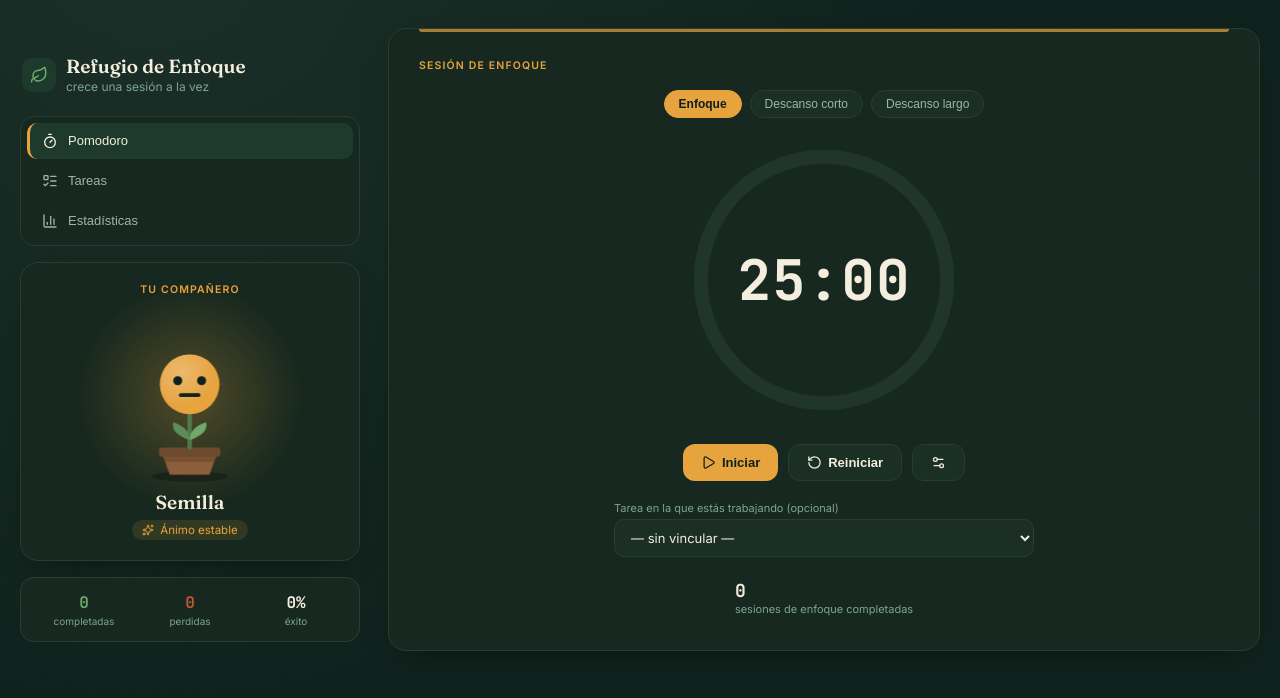
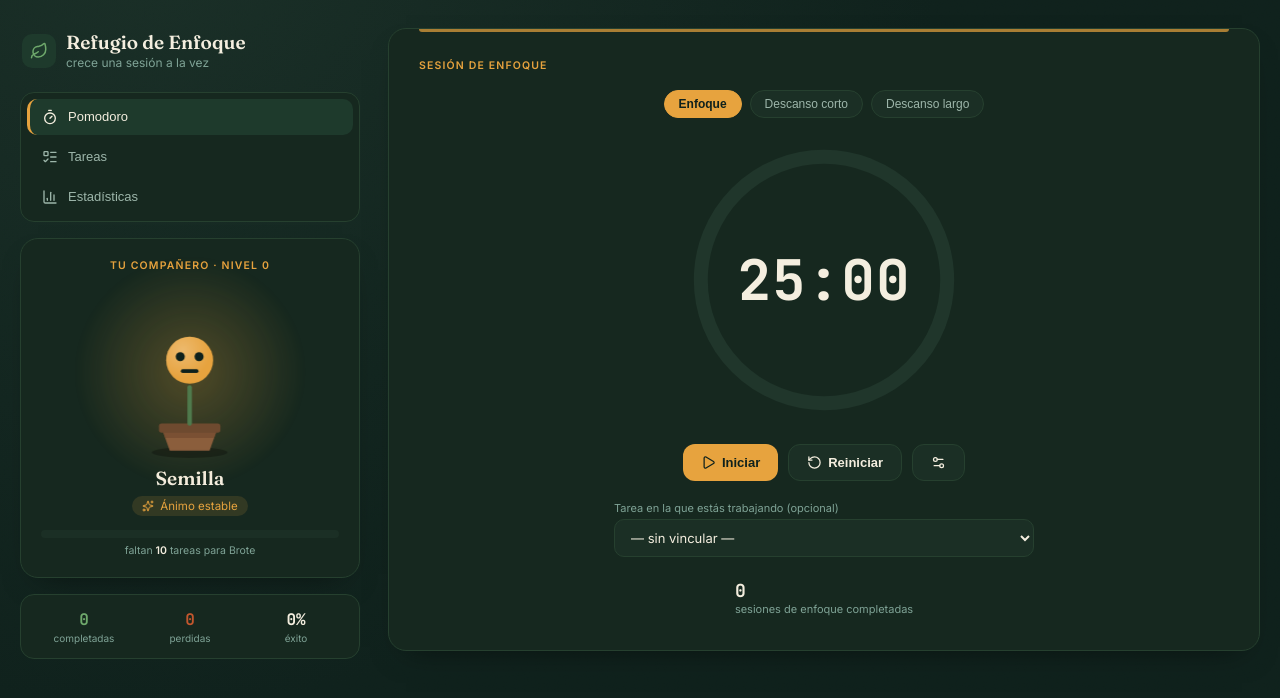
Before and after one commit to derekrojo120599/Focus-APP, a React (Vite) app: page / in a window 1280 px wide. Shown: the top 698 px of the page. Built offline with nearby package versions, Linux system fonts and the light colour scheme.

Commit message:
mejora en los avatares
ahora los avatares van a cambiar según el número de tareas realizadas

```diff
--- a/src/App.jsx
+++ b/src/App.jsx
@@ -53,12 +53,26 @@ function withinDays(dateStr, days) {
   const diff = (now - d) / (1000 * 60 * 60 * 24);
   return diff >= 0 && diff <= days;
 }
+const STAGE_NAMES = [
+  "Semilla", "Brote", "Retoño", "Arbusto", "Árbol joven",
+  "Árbol floreciente", "Árbol en flor", "Árbol frondoso", "Árbol con frutos", "Árbol dorado",
+  "Árbol luminoso", "Árbol resplandeciente", "Árbol ancestral", "Árbol sagrado", "Árbol celestial",
+  "Árbol mítico", "Árbol legendario", "Árbol eterno", "Árbol cósmico", "Árbol del infinito",
+  "Árbol de la eternidad",
+];
+const MAX_LEVEL = 20; // level 20 = 200 tareas completadas
+
 function getStage(completedCount) {
-  if (completedCount >= 50) return { name: "Árbol radiante", level: 5 };
-  if (completedCount >= 30) return { name: "Árbol", level: 4 };
-  if (completedCount >= 15) return { name: "Retoño", level: 3 };
-  if (completedCount >= 5) return { name: "Brote", level: 2 };
-  return { name: "Semilla", level: 1 };
+  const level = Math.min(Math.floor(completedCount / 10), MAX_LEVEL);
+  const intoLevel = completedCount - level * 10;
+  const toNext = level < MAX_LEVEL ? 10 - intoLevel : 0;
+  return {
+    level,
+    name: STAGE_NAMES[level],
+    next: level < MAX_LEVEL ? STAGE_NAMES[level + 1] : null,
+    progressPct: level < MAX_LEVEL ? (intoLevel / 10) * 100 : 100,
+    toNext,
+  };
 }
 function getMood(tasks) {
   const recent = tasks.filter(
@@ -75,20 +89,35 @@ const MOOD_COLOR = { happy: "#6FA96C", neutral: "#E7A33E", sad: "#C3572E" };
 const MOOD_LABEL = { happy: "contento", neutral: "estable", sad: "decaído" };
 
 /* ---------------------------------------------------------
-   Companion creature — SVG, grows with completed tasks,
-   expression + posture follow recent success rate
+   Companion creature — SVG, evolves through 21 forms
+   (one every 10 completed tasks, up to level 20 / 200 tasks).
+   Growth is parametric: leaves → flowers → fruit → aura
+   rings → orbiting sparkles → crown, layered on top of the
+   mood-driven face/posture so habit progress and day-to-day
+   mood read as two separate signals.
 --------------------------------------------------------- */
+function polar(cx, cy, r, deg) {
+  const rad = (deg * Math.PI) / 180;
+  return [cx + r * Math.cos(rad), cy + r * Math.sin(rad)];
+}
+
 function Companion({ level, mood, size = 176 }) {
   const bodyColor = MOOD_COLOR[mood];
-  const leafPairs = Math.min(level, 4);
-  const showFlower = level >= 5;
-  const bodyR = 30 + level * 3;
   const tilt = mood === "sad" ? -6 : mood === "happy" ? 2 : 0;
+
+  const leafPairs = Math.min(level, 6);
+  const bodyR = 26 + Math.min(level, 8) * 2;
+  const flowerCount = level >= 5 ? Math.min(level - 4, 8) : 0;
+  const fruitCount = level >= 10 ? Math.min(level - 9, 6) : 0;
+  const auraRings = level >= 12 ? Math.min(Math.floor((level - 11) / 2) + 1, 4) : 0;
+  const orbitCount = level >= 15 ? Math.min(level - 14, 6) : 0;
+  const hasCrown = level >= 18;
+  const auraPalette = ["#93A8D6", "#E7A33E", "#6FA96C", "#F4D58D"];
 
   return (
     <div className={`companion-stage mood-${mood}`}>
       <div className="companion-glow" style={{ background: `radial-gradient(circle, ${bodyColor}55 0%, transparent 70%)` }} />
-      {mood === "happy" && (
+      {mood === "happy" && level < 15 && (
         <div className="sparkles">
           <span className="spark s1" /><span className="spark s2" /><span className="spark s3" />
         </div>
@@ -98,6 +127,24 @@ function Companion({ level, mood, size = 176 }) {
         <path d="M 70 168 L 130 168 L 122 190 L 78 190 Z" fill="#8B5E3C" />
         <path d="M 70 168 L 130 168 L 127 176 L 73 176 Z" fill="#71492E" opacity="0.6" />
         <rect x="66" y="160" width="68" height="10" rx="3" fill="#6E4A2F" />
+
+        {/* aura rings — unlock at level 12+, one more every 2 levels */}
+        {Array.from({ length: auraRings }).map((_, i) => (
+          <circle
+            key={`ring-${i}`} cx="100" cy="90" r={bodyR + 26 + i * 13} fill="none"
+            stroke={auraPalette[i % auraPalette.length]} strokeWidth="2" opacity="0.35"
+            className="aura-ring" style={{ animationDelay: `${i * 0.4}s` }}
+          />
+        ))}
+
+        {/* orbiting sparkles — unlock at level 15+, count grows to 6 */}
+        {Array.from({ length: orbitCount }).map((_, i) => {
+          const [x, y] = polar(100, 88, bodyR + 42, (360 / orbitCount) * i - 90);
+          return (
+            <circle key={`orbit-${i}`} cx={x} cy={y} r="3.2" fill="#F4D58D" className="orbit-spark" style={{ animationDelay: `${i * 0.3}s` }} />
+          );
+        })}
+
         <g className="companion-plant">
           <line x1="100" y1="160" x2="100" y2="120" stroke="#4F7A4C" strokeWidth="5" strokeLinecap="round" />
           {Array.from({ length: leafPairs }).map((_, i) => {
@@ -109,13 +156,30 @@ function Companion({ level, mood, size = 176 }) {
               </g>
             );
           })}
-          {showFlower && (
-            <g>
-              <circle cx="82" cy="60" r="7" fill="#E7A33E" />
-              <circle cx="118" cy="58" r="7" fill="#E7A33E" />
-              <circle cx="100" cy="46" r="7" fill="#E7A33E" />
+
+          {/* flowers — unlock at level 5+, ring around the upper body */}
+          {Array.from({ length: flowerCount }).map((_, i) => {
+            const [x, y] = polar(100, 82, bodyR + 14, (360 / flowerCount) * i - 90);
+            return <circle key={`flower-${i}`} cx={x} cy={y} r="6.5" fill="#E7A33E" stroke="#0F211C" strokeWidth="0.5" />;
+          })}
+
+          {/* fruits — unlock at level 10+, lower arc around the body */}
+          {Array.from({ length: fruitCount }).map((_, i) => {
+            const angle = 60 + (60 / Math.max(fruitCount - 1, 1)) * i;
+            const [x, y] = polar(100, 92, bodyR + 6, angle);
+            return <circle key={`fruit-${i}`} cx={x} cy={y} r="4.5" fill="#D9857A" />;
+          })}
+
+          {/* crown — unlocks at level 18+ (near-max devotion) */}
+          {hasCrown && (
+            <g transform={`translate(100, ${64 - bodyR})`}>
+              <path d="M -14 6 L -9 -9 L 0 1 L 9 -9 L 14 6 Z" fill="#F4D58D" stroke="#E7A33E" strokeWidth="1" />
+              <circle cx="0" cy="-9" r="2.4" fill="#E7A33E" />
+              <circle cx="-9" cy="-6" r="2" fill="#E7A33E" />
+              <circle cx="9" cy="-6" r="2" fill="#E7A33E" />
             </g>
           )}
+
           <circle cx="100" cy="90" r={bodyR} fill={bodyColor} className="companion-body" />
           <circle cx="100" cy="90" r={bodyR} fill="url(#sheen)" opacity="0.25" />
           <defs>
@@ -208,12 +272,22 @@ export default function App() {
           </nav>
 
           <div className="companion-card">
-            <span className="eyebrow" style={{ color: MOOD_COLOR[mood] }}>tu compañero</span>
+            <span className="eyebrow" style={{ color: MOOD_COLOR[mood] }}>tu compañero · nivel {stage.level}</span>
             <Companion level={stage.level} mood={mood} />
             <div className="stage-name">{stage.name}</div>
             <span className="mood-pill" style={{ background: MOOD_COLOR[mood] + "22", color: MOOD_COLOR[mood] }}>
               <Sparkles size={12} /> Ánimo {MOOD_LABEL[mood]}
             </span>
+            <div className="evolve-track-wrap">
+              <div className="progress-track evolve-track">
+                <div className="progress-fill" style={{ width: `${stage.progressPct}%`, background: "#E7A33E" }} />
+              </div>
+              <div className="evolve-label">
+                {stage.next
+                  ? <>faltan <strong>{stage.toNext}</strong> tareas para {stage.next}</>
+                  : <>nivel máximo alcanzado 🎉</>}
+              </div>
+            </div>
           </div>
 
           <div className="quick-stats">
--- a/src/index.css
+++ b/src/index.css
@@ -88,6 +88,16 @@ html, body, #root { margin: 0; padding: 0; min-height: 100%; }
 .stage-name { font-family: 'Fraunces', serif; font-size: 19px; font-weight: 600; margin-top: 6px; }
 .mood-pill { display: inline-flex; align-items: center; gap: 6px; font-size: 11.5px; padding: 3px 10px; border-radius: 999px; margin-top: 6px; }
 
+.aura-ring { animation: aura-pulse 3s ease-in-out infinite; transform-origin: 100px 90px; }
+@keyframes aura-pulse { 0%, 100% { opacity: 0.2; transform: scale(1); } 50% { opacity: 0.5; transform: scale(1.05); } }
+.orbit-spark { animation: orbit-blink 1.8s ease-in-out infinite; filter: drop-shadow(0 0 3px #F4D58D); }
+@keyframes orbit-blink { 0%, 100% { opacity: 0.35; } 50% { opacity: 1; } }
+
+.evolve-track-wrap { width: 100%; margin-top: 14px; }
+.evolve-track { height: 6px; }
+.evolve-label { font-size: 10.5px; color: #7FA396; margin-top: 6px; text-align: center; }
+.evolve-label strong { color: #F4EEDF; }
+
 .quick-stats { display: flex; justify-content: space-between; background: #16281F; border: 1px solid #26402F; border-radius: 14px; padding: 14px 10px; }
 .qstat { display: flex; flex-direction: column; align-items: center; gap: 2px; flex: 1; }
 .qnum { font-family: 'JetBrains Mono', monospace; font-weight: 700; font-size: 16px; }
```
